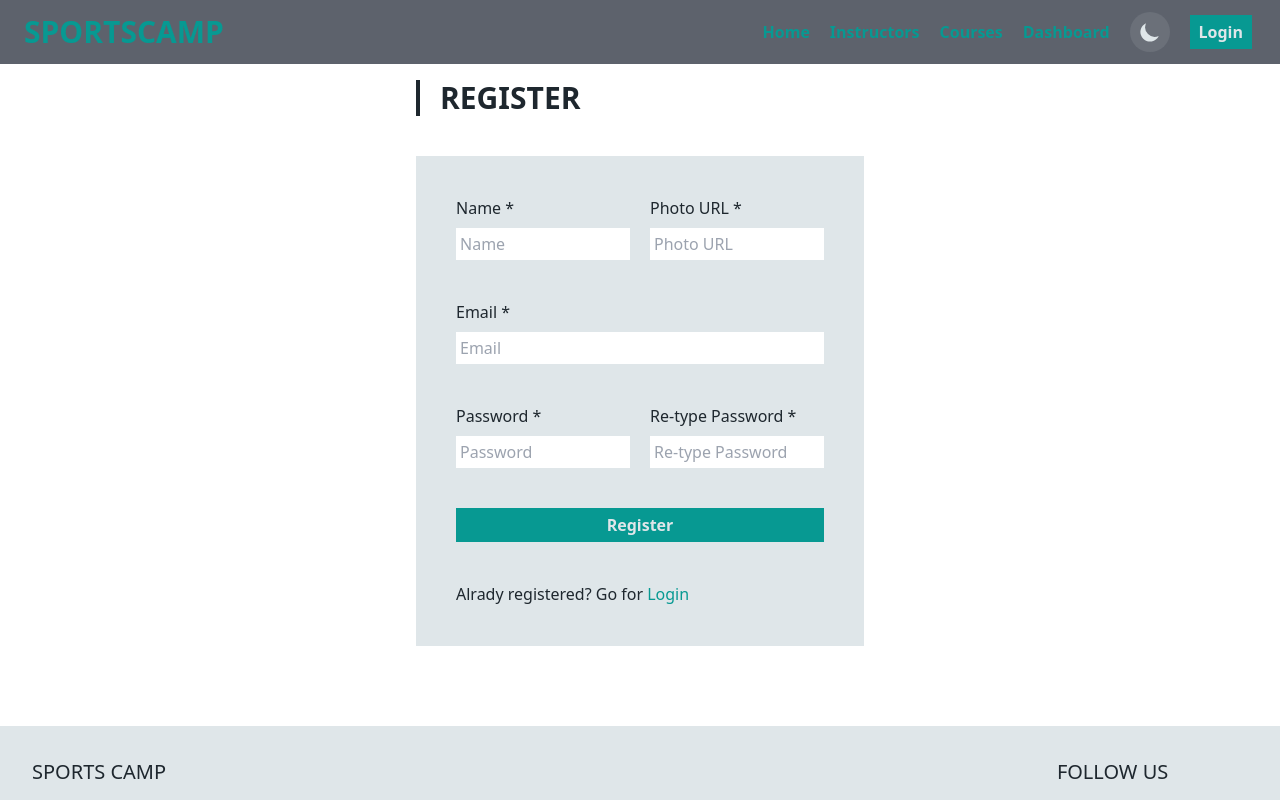
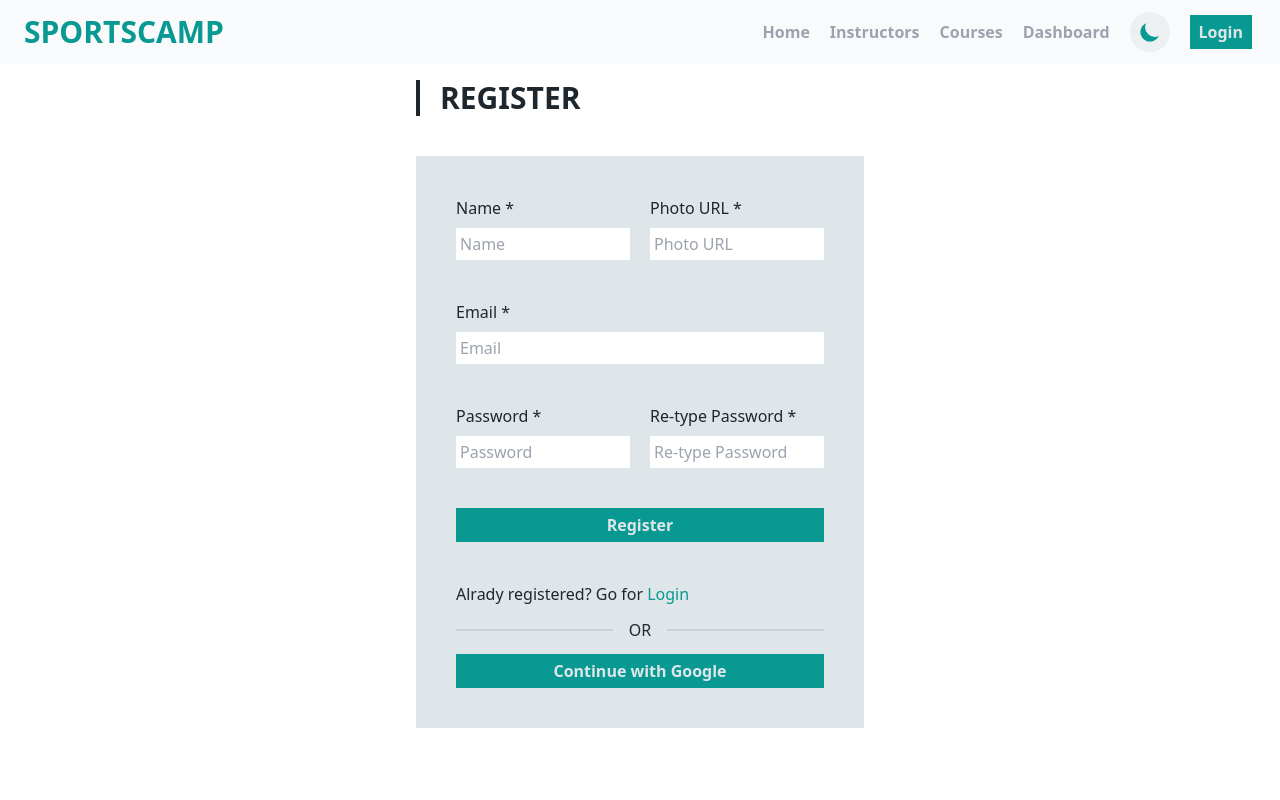
Before and after one commit to sarwar-hub/sports-camp, a React (Vite) app: page /register in a window 1280 px wide. Shown: the top 800 px of the page. Built offline with nearby package versions, Linux system fonts and the light colour scheme; no server answers.

Commit message:
added social login with create user in database, modified some colors

```diff
--- a/src/components/Navbar/Navbar.jsx
+++ b/src/components/Navbar/Navbar.jsx
@@ -6,10 +6,10 @@ import { HiMoon, HiSun } from "react-icons/hi";
 
 
 const navItems = [
-  <li className="dark:text-light text-sec hover:text-deepLight font-semibold transition"><ActiveLink to='/'>Home</ActiveLink></li>,
-  <li className="dark:text-light text-sec hover:text-deepLight font-semibold transition"><ActiveLink to='/instructors'>Instructors</ActiveLink></li>,
-  <li className="dark:text-light text-sec hover:text-deepLight font-semibold transition"><ActiveLink to='/courses'>Courses</ActiveLink></li>,
-  <li className="dark:text-light text-sec hover:text-deepLight font-semibold transition"><ActiveLink to='/dashboard/home'>Dashboard</ActiveLink></li>,
+  <li className="dark:text-light text-gray-400 hover:text-deepLight font-semibold transition"><ActiveLink to='/'>Home</ActiveLink></li>,
+  <li className="dark:text-light text-gray-400 hover:text-deepLight font-semibold transition"><ActiveLink to='/instructors'>Instructors</ActiveLink></li>,
+  <li className="dark:text-light text-gray-400 hover:text-deepLight font-semibold transition"><ActiveLink to='/courses'>Courses</ActiveLink></li>,
+  <li className="dark:text-light text-gray-400 hover:text-deepLight font-semibold transition"><ActiveLink to='/dashboard/home'>Dashboard</ActiveLink></li>,
 ];
 
 const Navbar = () => {
@@ -35,7 +35,7 @@ const Navbar = () => {
   }
 
   return (
-    <div className="drawer bg-dark/80 dark:bg-dark/50 fixed z-10">
+    <div className="drawer bg-light/20 dark:bg-dark/50 fixed z-10">
 
       <input id="my-drawer-3" type="checkbox" className="drawer-toggle" />
       <div className="drawer-content flex flex-col">
@@ -63,7 +63,7 @@ const Navbar = () => {
 
           {/* dark/light switch */}
           <div className="text-light ml-5">
-            <button onClick={switchTheme} className="text-2xl hover:bg-sec/30 bg-light/10 p-2 rounded-full transition">{theme === "light" ?
+            <button onClick={switchTheme} className="text-2xl hover:bg-sec/30 bg-light/50 hover:text-light p-2 text-sec dark:text-light rounded-full transition">{theme === "light" ?
               <span className="transition"><HiMoon></HiMoon></span> :
               <span className="transition"><HiSun></HiSun></span>
             }</button>
--- /dev/null
+++ b/src/components/SocialLogin/SocialLogin.jsx
@@ -0,0 +1,56 @@
+import { useContext } from "react";
+import { AuthContext } from "../../context/AuthProvider";
+import { useLocation, useNavigate } from "react-router-dom";
+
+const SocialLogin = () => {
+    // location and navigate
+    const navigate = useNavigate();
+    const location = useLocation();
+    const from = location.state?.from.pathname || '/';
+
+    // loaded from context
+    const { googleLogin, setLoader } = useContext(AuthContext);
+
+
+    // login with google
+    const handleGoogleLogin = () => {
+
+        googleLogin()
+            .then(data => {
+                const userByGoogle = data.user;
+                const userInfo = { name: userByGoogle.displayName, email: userByGoogle.email, photo: userByGoogle.photoURL, role: 'student' };
+
+
+                fetch('http://localhost:5000/users', {
+                    method: 'POST',
+                    headers: { 'content-type': 'application/json' },
+                    body: JSON.stringify(userInfo)
+                })
+                    .then(res => res.json())
+                    .then(data => {
+                        console.log(data);
+                        navigate(from, { replace: true });
+                    })
+                    .catch(err => {
+                        setLoader(false);
+                        console.log(err.message)
+                    })
+
+            })
+            .catch(err => {
+                console.log(err.message);
+            })
+
+
+    }
+    return (
+        <div>
+            <div className="flex flex-col ">
+                <div className="divider">OR</div>
+                <button onClick={handleGoogleLogin} className="transition hover:bg-transparent p-1 hover:text-sec font-semibold border-[1px] border-sec bg-sec text-light ">Continue with Google</button>
+            </div>
+        </div>
+    );
+};
+
+export default SocialLogin;
--- a/src/pages/Login/Login.jsx
+++ b/src/pages/Login/Login.jsx
@@ -4,13 +4,14 @@ import SectionTitle from "../../components/SectionTitle/SectionTitle";
 import { useForm } from "react-hook-form";
 import { useContext, useState } from "react";
 import { AuthContext } from "../../context/AuthProvider";
+import SocialLogin from "../../components/SocialLogin/SocialLogin";
 
 const Login = () => {
     // error state
     const [error, setError] = useState('');
 
     // loaded from context
-    const { login, googleLogin, loader } = useContext(AuthContext);
+    const { login, loader } = useContext(AuthContext);
 
     // react hook form data
     const { register, handleSubmit, formState: { errors } } = useForm();
@@ -26,7 +27,7 @@ const Login = () => {
 
 
 
-        // login
+        // login with email and password
         try {
             await login(data.email, data.password);
             navigate(from, {replace:true});
@@ -35,17 +36,6 @@ const Login = () => {
         }
 
 
-    }
-
-
-
-    // login with google
-    const handleGoogleLogin = async () => {
-        try {
-            await googleLogin();
-        } catch (err) {
-            setError(err.message);
-        }
     }
 
 
@@ -80,12 +70,8 @@ const Login = () => {
                     <button type="submit" className="transition hover:bg-transparent p-1 hover:text-sec font-semibold border-[1px] border-sec bg-sec text-light ">{loader ? 'Loading...' : 'login'}</button>
                     <p className="text-deepDark dark:text-light">New here? Go for <Link to='/register' className="hover:underline text-sec">Register</Link></p>
                 </form>
-                <div>
-                    <div className="flex flex-col ">
-                        <div className="divider">OR</div>
-                        <button onClick={handleGoogleLogin} className="transition hover:bg-transparent p-1 hover:text-sec font-semibold border-[1px] border-sec bg-sec text-light ">Continue with Google</button>
-                    </div>
-                </div>
+                {/* social login */}
+                <SocialLogin></SocialLogin>
             </div>
         </div>
     );
--- a/src/pages/Register/Register.jsx
+++ b/src/pages/Register/Register.jsx
@@ -4,6 +4,7 @@ import { useForm } from "react-hook-form";
 import { useContext, useState } from "react";
 import { AuthContext } from "../../context/AuthProvider";
 import Swal from "sweetalert2";
+import SocialLogin from "../../components/SocialLogin/SocialLogin";
 
 const Register = () => {
 
@@ -32,7 +33,7 @@ const Register = () => {
             setIsMatch(true);
         }
 
-        // register user
+        // register user by email and password
         try {
             await registerUser(data.email, data.password);
             await updateNamePhoto(data.name, data.photo);
@@ -137,6 +138,8 @@ const Register = () => {
                     <button type="submit" className="transition hover:bg-transparent p-1 hover:text-sec font-semibold border-[1px] border-sec bg-sec text-light ">{loader ? 'Loading...' : 'Register'}</button>
                     <p className="text-deepDark dark:text-light">Alrady registered? Go for <Link to='/login' className="hover:underline text-sec">Login</Link></p>
                 </form>
+                {/* social login */}
+                <SocialLogin></SocialLogin>
             </div>
         </div>
     );
```
